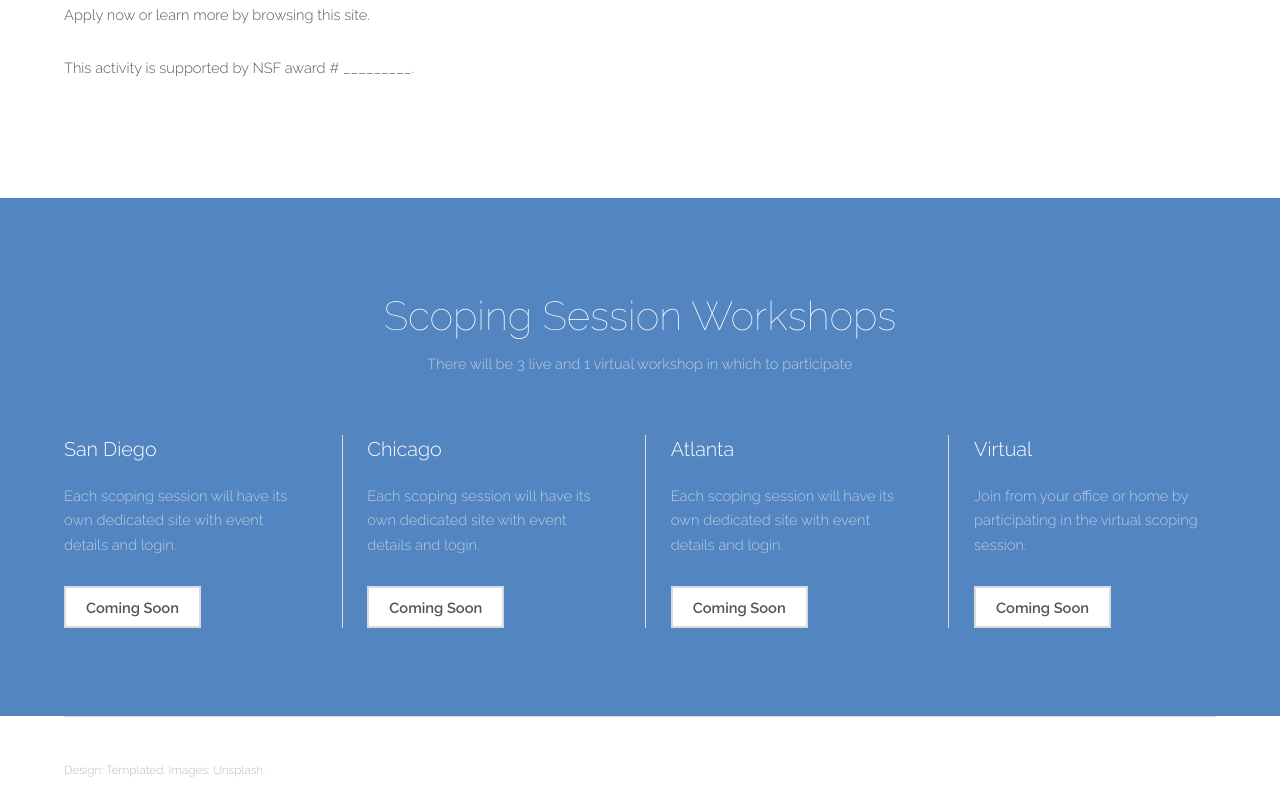
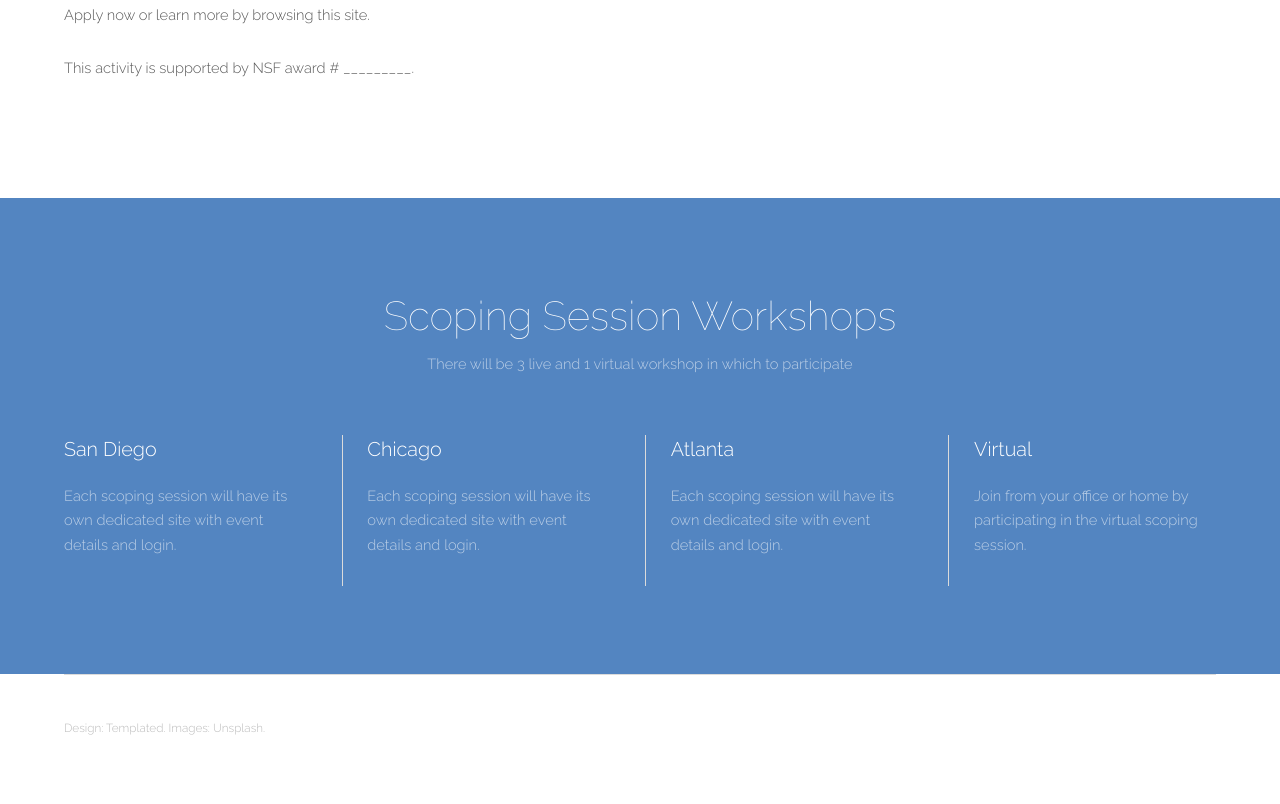
Before and after one commit to Knowinnovation/cope, a plain HTML site: page index.html in a window 1280 px wide. Shown: the part 882-1686 px from the top of the page. After the commit the page ends 1644 px from the top, so only its background shows below. Drawn offline with Linux system fonts and the light colour scheme.

Commit message:
took away confusing links

```diff
--- a/index.html
+++ b/index.html
@@ -72,7 +72,7 @@
               </header>
               <p>Each scoping session will have its own dedicated site with event details and login.</p>
               <footer>
-                <a href="#coming-soon" class="button alt">Coming Soon</a>
+                <!-- <a href="#coming-soon" class="button alt">Coming Soon</a> -->
               </footer>
             </article>
             <article>
@@ -81,7 +81,7 @@
               </header>
               <p>Each scoping session will have its own dedicated site with event details and login.</p>
               <footer>
-                <a href="#coming-soon" class="button alt">Coming Soon</a>
+                <!-- <a href="#coming-soon" class="button alt">Coming Soon</a> -->
               </footer>
             </article>
             <article>
@@ -90,7 +90,7 @@
               </header>
               <p>Each scoping session will have its own dedicated site with event details and login.</p>
               <footer>
-                <a href="#coming-soon" class="button alt">Coming Soon</a>
+                <!-- <a href="#coming-soon" class="button alt">Coming Soon</a> -->
               </footer>
             </article>
             <article>
@@ -99,7 +99,7 @@
               </header>
               <p>Join from your office or home by participating in the virtual scoping session.</p>
               <footer>
-                <a href="#coming-soon" class="button alt">Coming Soon</a>
+                <!-- <a href="#coming-soon" class="button alt">Coming Soon</a> -->
               </footer>
             </article>
           </div>
```
Also changed, not shown: 404.html (+1 -1 lines).
